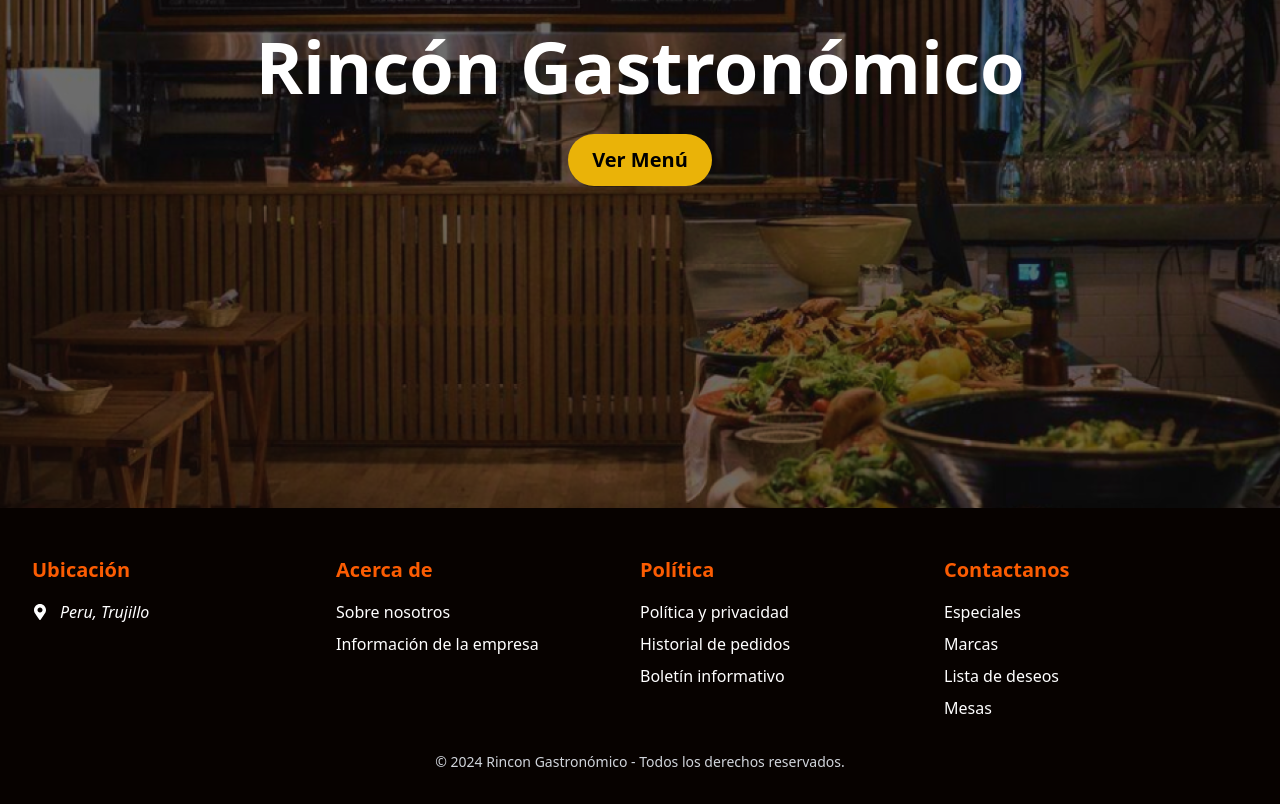
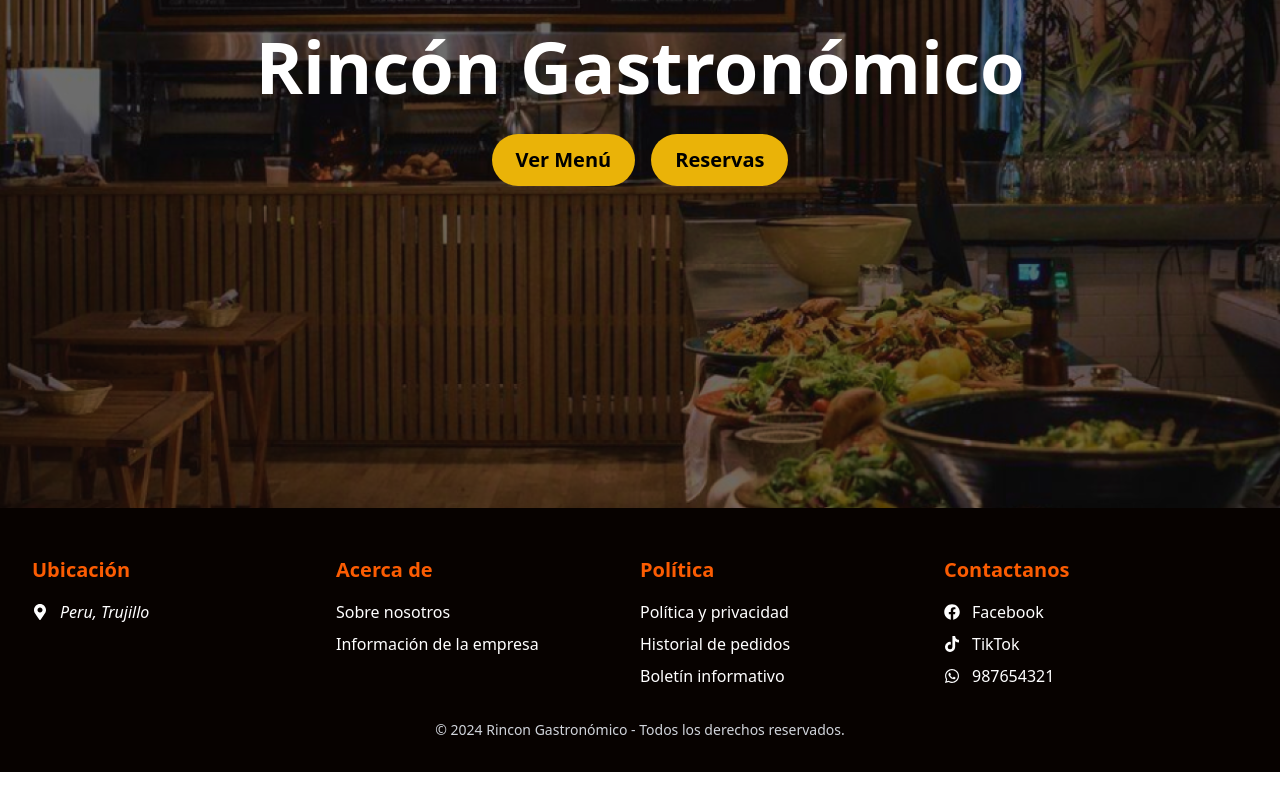
Before and after one commit to pedro-damian/sistema-reservas, a React (Create React App) app: page / in a window 1280 px wide. Shown: the part 380-1184 px from the top of the page. After the commit the page ends 1152 px from the top, so only its background shows below. Built offline with nearby package versions, Linux system fonts and the light colour scheme; the HTML template or start-up script is replaced by a standard one.

Commit message:
agregado iconos de redes socioales

```diff
--- a/src/components/Footer.js
+++ b/src/components/Footer.js
@@ -1,7 +1,7 @@
 import React, { useState } from "react";
 import Modal from "react-modal";
 import { IoMdClose } from "react-icons/io";
-import { FaMapMarkerAlt } from "react-icons/fa";
+import { FaMapMarkerAlt, FaFacebook, FaTiktok, FaYoutube, FaWhatsapp } from "react-icons/fa";
 
 Modal.setAppElement("#root"); // Para accesibilidad: indica el elemento raíz del app
 
@@ -97,36 +97,26 @@ const Footer = () => {
             </h3>
             <ul className="space-y-2 text-sm md:text-base">
               <li>
-                <button
-                  onClick={() => openModal("specials")}
-                  className="hover:text-yellow-400"
+                <a
+                  className="hover:text-yellow-400 flex items-center gap-3"
                 >
-                  Especiales
-                </button>
+                  <FaFacebook /> Facebook
+                </a>
               </li>
               <li>
-                <button
-                  onClick={() => openModal("brands")}
-                  className="hover:text-yellow-400"
+                <a
+                  className="hover:text-yellow-400 flex items-center gap-3"
                 >
-                  Marcas
-                </button>
+                  <FaTiktok /> TikTok
+                </a>
               </li>
+
               <li>
-                <button
-                  onClick={() => openModal("wishlist")}
-                  className="hover:text-yellow-400"
+                <a
+                  className="hover:text-yellow-400 flex items-center gap-3"
                 >
-                  Lista de deseos
-                </button>
-              </li>
-              <li>
-                <button
-                  onClick={() => openModal("tables")}
-                  className="hover:text-yellow-400"
-                >
-                  Mesas
-                </button>
+                  <FaWhatsapp/> 987654321
+                </a>
               </li>
             </ul>
           </div>
--- a/src/components/HomeBanner.js
+++ b/src/components/HomeBanner.js
@@ -1,20 +1,31 @@
-import React from 'react';
-import { Link } from 'react-router-dom';
+import React from "react";
+import { Link } from "react-router-dom";
 import ImagenBanner from "../assets/banner.png";
 
 const HomeBanner = () => (
   <div className="relative h-screen w-full">
-    <div className="absolute inset-0 bg-cover bg-center" style={{ backgroundImage: `url(${ImagenBanner})` }}></div>
+    <div
+      className="absolute inset-0 bg-cover bg-center"
+      style={{ backgroundImage: `url(${ImagenBanner})` }}
+    ></div>
     <div className="absolute inset-0 flex flex-col items-center justify-center text-white bg-black bg-opacity-50">
       <h1 className="text-5xl md:text-6xl lg:text-7xl font-bold mb-8 text-center">
         Rincón Gastronómico
       </h1>
+      <div className="flex gap-4">
         <Link
           to="/menu"
           className="bg-yellow-500 hover:bg-yellow-600 text-black font-bold py-3 px-6 rounded-full text-xl transition duration-300 ease-in-out transform hover:scale-105"
         >
           Ver Menú
         </Link>
+        <Link
+          to="/reservations"
+          className="bg-yellow-500 hover:bg-yellow-600 text-black font-bold py-3 px-6 rounded-full text-xl transition duration-300 ease-in-out transform hover:scale-105"
+        >
+          Reservas
+        </Link>
+      </div>
     </div>
   </div>
 );
```
Also changed, not shown: 1 other file (tests, documents, lock files or other folders). Lines whose indentation alone changed are shown as unchanged.
